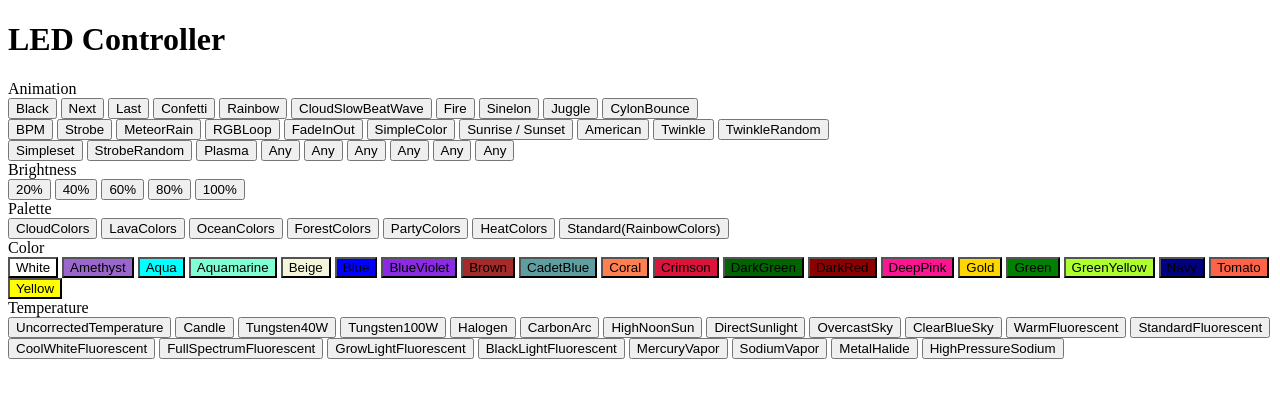
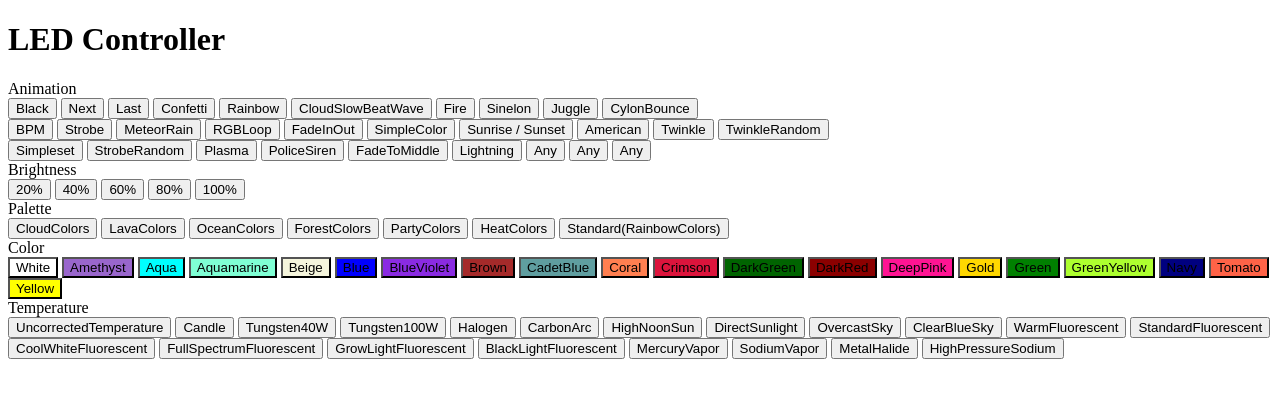
Before and after one commit to Mikscho/FastLEDpro, a plain HTML site: page index.html in a window 1280 px wide. Drawn offline with Linux system fonts and the light colour scheme.

Commit message:
added functions lightning, fadetomiddle and policesiren

```diff
--- a/index.html
+++ b/index.html
@@ -38,9 +38,9 @@
                     <button class='btn btn-primary' onclick="location.href='/17'">Simpleset</button>
                     <button class='btn btn-primary' onclick="location.href='/18'">StrobeRandom</button>
                     <button class='btn btn-primary' onclick="location.href='/19'">Plasma</button>
-                    <button class='btn btn-primary' onclick="location.href='/20'">Any</button>
-                    <button class='btn btn-primary' onclick="location.href='/21'">Any</button>
-                    <button class='btn btn-primary' onclick="location.href='/22'">Any</button>
+                    <button class='btn btn-primary' onclick="location.href='/20'">PoliceSiren</button>
+                    <button class='btn btn-primary' onclick="location.href='/21'">FadeToMiddle</button>
+                    <button class='btn btn-primary' onclick="location.href='/22'">Lightning</button>
                     <button class='btn btn-primary' onclick="location.href='/23'">Any</button>
                     <button class='btn btn-primary' onclick="location.href='/24'">Any</button>
                     <button class='btn btn-primary' onclick="location.href='/25'">Any</button>
```
Also changed, not shown: 1 other file.
